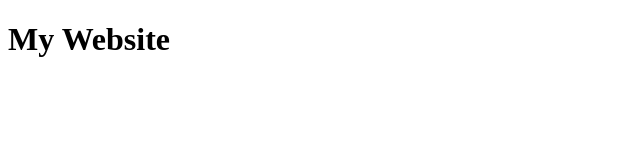
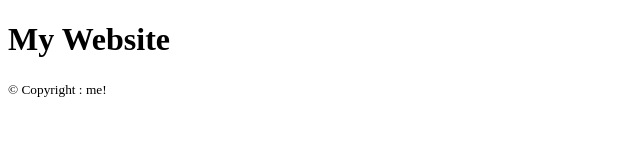
Before and after one commit to stribis/319-git-test, a plain HTML site: page index.html in a window 1280 px wide. Shown: the full height of the page, 0-640 px from the left. Drawn offline with Linux system fonts and the light colour scheme.

Commit message:
add footer in html

```diff
--- a/index.html
+++ b/index.html
@@ -8,5 +8,9 @@
 </head>
 <body>
   <h1>My Website</h1>
+
+  <footer>
+    <small>&copy; Copyright : me!</small>
+  </footer>
 </body>
 </html>
```
